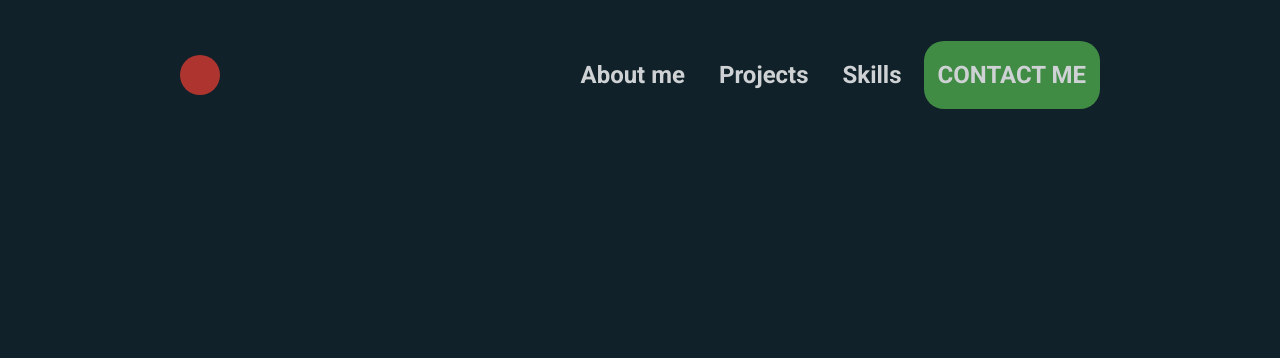
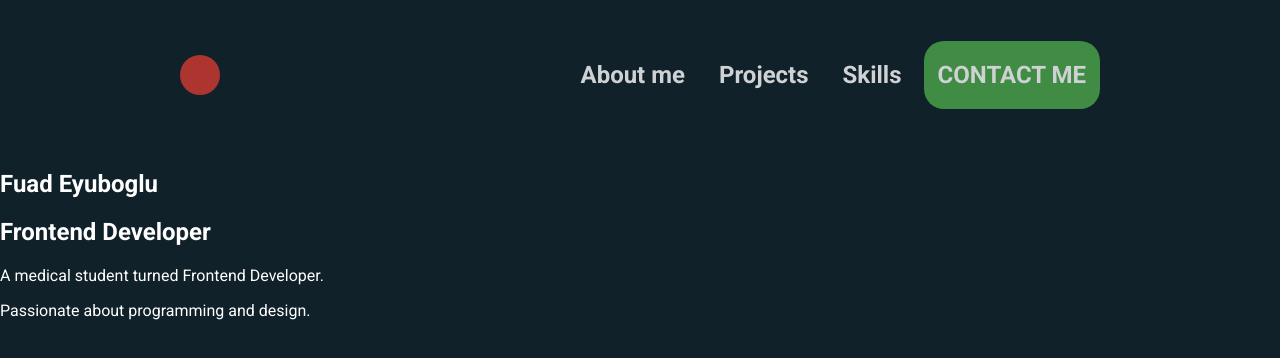
Before and after one commit to fuadeyuboglu/Portfolio, a website built with Vite: page index.html in a window 1280 px wide. Built offline with nearby package versions, Linux system fonts and the light colour scheme.

Commit message:
Added intro section

```diff
--- a/index.html
+++ b/index.html
@@ -25,7 +25,11 @@
         </div>
     </nav>
     <main>
-
+        <section id="intro" aria-describedby="intro-h1 intro-h2">
+            <h1 id="intro-h1">Fuad Eyuboglu</h1>
+            <h2 id="intro-h2">Frontend Developer</h2>
+            <p>A medical student turned Frontend Developer.</p> <p>Passionate about programming and design.</p>
+        </section>
     </main>
     <footer>
 
```
